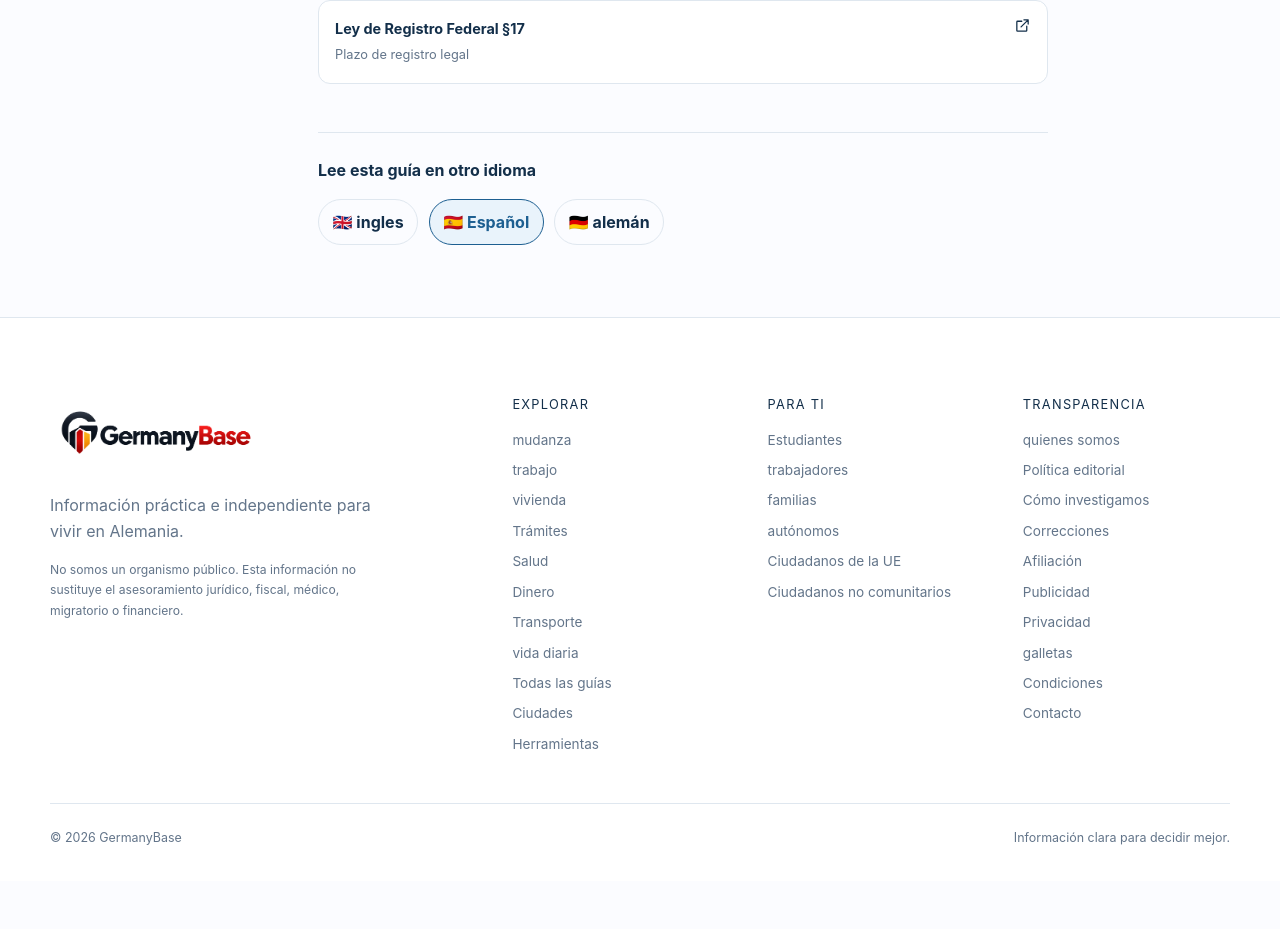
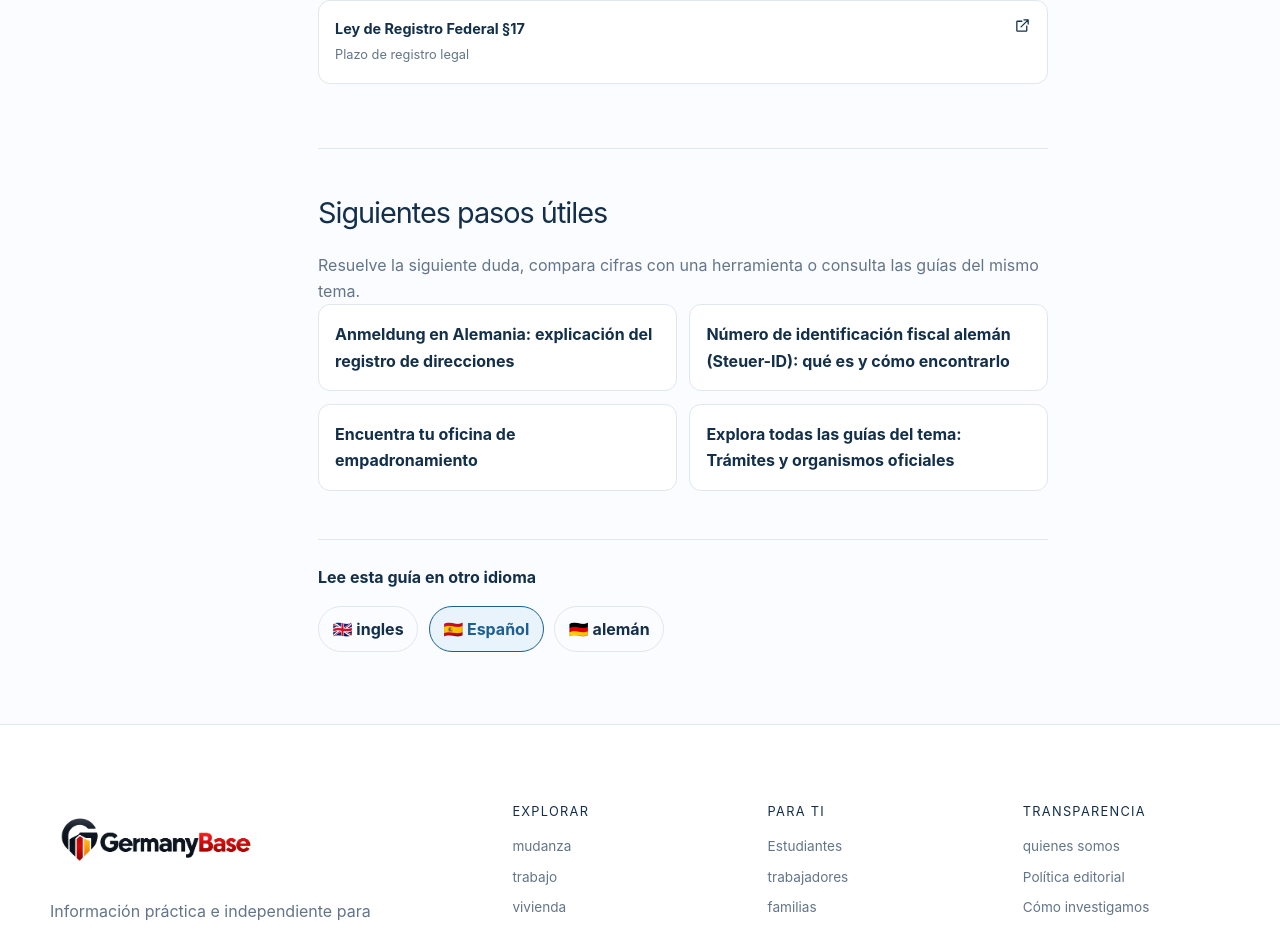
Before and after one commit to hecroigg/blog-alemania, a Next.js app: page /es/guias/anmeldung-plazo-documentos in a window 1280 px wide. Shown: the part 2601-3530 px from the top of the page. Before the commit the page ends 3482 px from the top, so only its background shows below. Built offline with nearby package versions, Linux system fonts and the light colour scheme; no server answers.

Commit message:
seo: connect localized content with meaningful server-rendered internal links

```diff
--- a/components/localized-exact-guide-page.tsx
+++ b/components/localized-exact-guide-page.tsx
@@ -5,6 +5,7 @@ import { AdSlot } from "@/components/commercial";
 import { Breadcrumbs } from "@/components/breadcrumbs";
 import { Icon } from "@/components/icon";
 import { JsonLd } from "@/components/json-ld";
+import { RelatedResources } from "@/components/related-resources";
 import { HolidayMinimumCalculator } from "@/components/holiday-minimum-calculator";
 import { exactGuideUi, getLocalizedExactGuide } from "@/lib/content/localized-exact-guides";
 import { exactGuideSlugs, type ExactGuideKey } from "@/lib/content/exact-guides";
@@ -68,6 +69,8 @@ export function LocalizedExactGuidePage({ locale, slug }: { locale: Locale; slug
         {guide.sections.map((section) => <section className="article-section" id={toId(section.heading)} key={section.heading}><h2>{section.heading}</h2>{section.paragraphs.map((paragraph) => <p key={paragraph}>{paragraph}</p>)}{section.bullets && <ul>{section.bullets.map((bullet) => <li key={bullet}>{bullet}</li>)}</ul>}{section.callout && <aside className={`callout callout-${section.callout.tone || "note"}`}><strong>{section.callout.title}</strong><p>{section.callout.text}</p></aside>}</section>)}
         <section className="faq-section" id="faqs"><h2>{ui.questions}</h2>{guide.faqs.map((faq) => <details className="faq-item" key={faq.question}><summary>{faq.question}</summary><p>{faq.answer}</p></details>)}</section>
         <section className="sources-section" id="sources"><h2>{ui.sources}</h2><ul className="source-list">{guide.sources.map((source) => <li key={source.url}><a href={source.url} target="_blank" rel="noreferrer"><span><strong>{source.name}</strong>{source.note && <small>{source.note}</small>}</span><Icon name="external" size={17}/></a></li>)}</ul></section>
+        {(locale === "en" || locale === "es" || locale === "de") &&
+          <RelatedResources locale={locale} category={guide.category} currentPath={exactGuidePath(locale, match.key)}/>}
         <nav className="locale-alternates" aria-label={ui.otherLanguages}><strong>{ui.otherLanguages}</strong><div>{searchLocales.map((item) => <Link href={exactGuidePath(item, match.key)} hrefLang={item} lang={item} aria-current={item === locale ? "page" : undefined} key={item}>{localeLabels[item].flag} {localeLabels[item].label}</Link>)}</div></nav>
       </div>
       <aside className="article-side"><div className="source-stamp"><Icon name="shield" size={20}/><strong>{ui.official}</strong><p>{guide.sources[0]?.note}</p></div><AdSlot placement="sidebar"/></aside>
```
